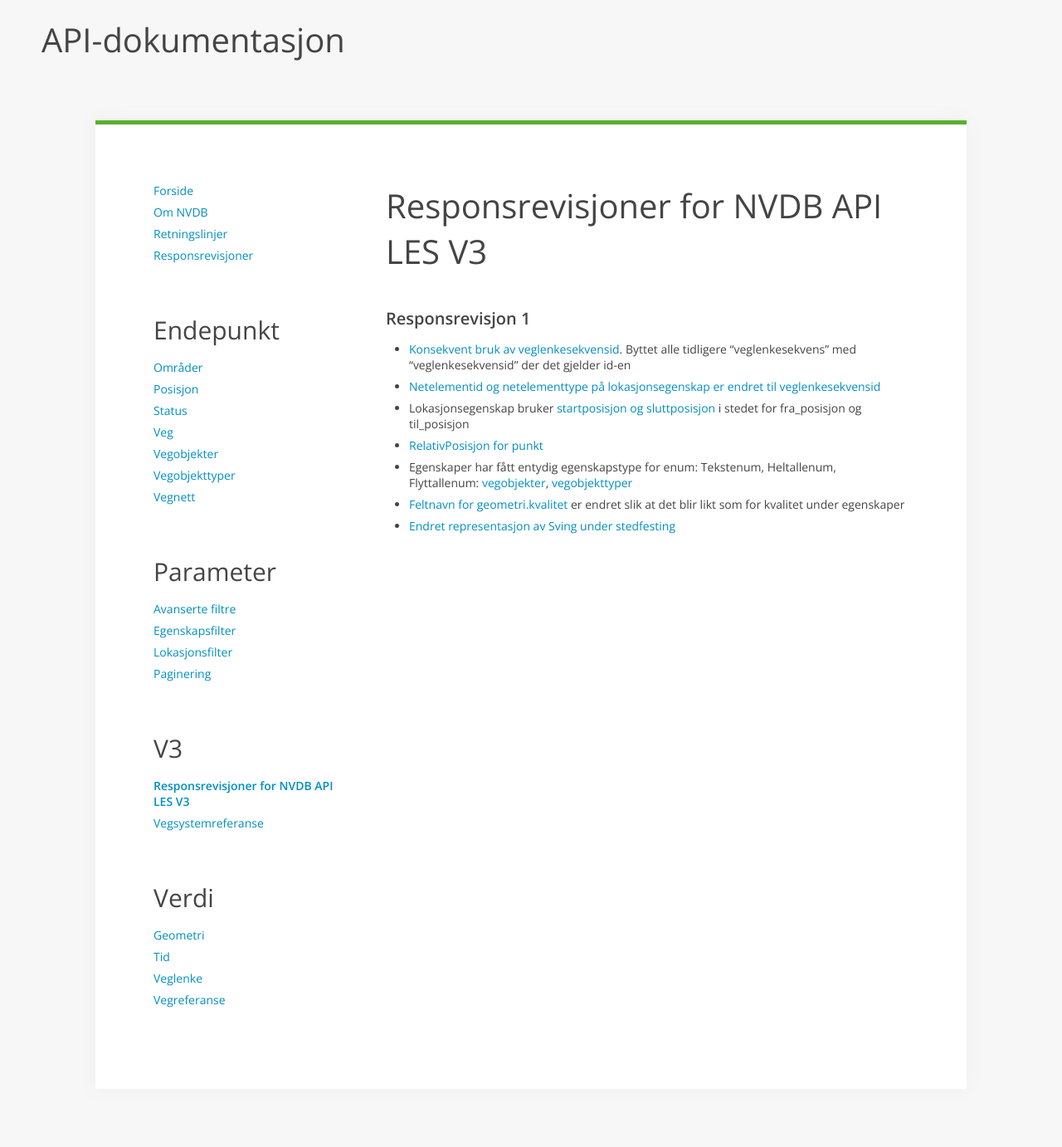
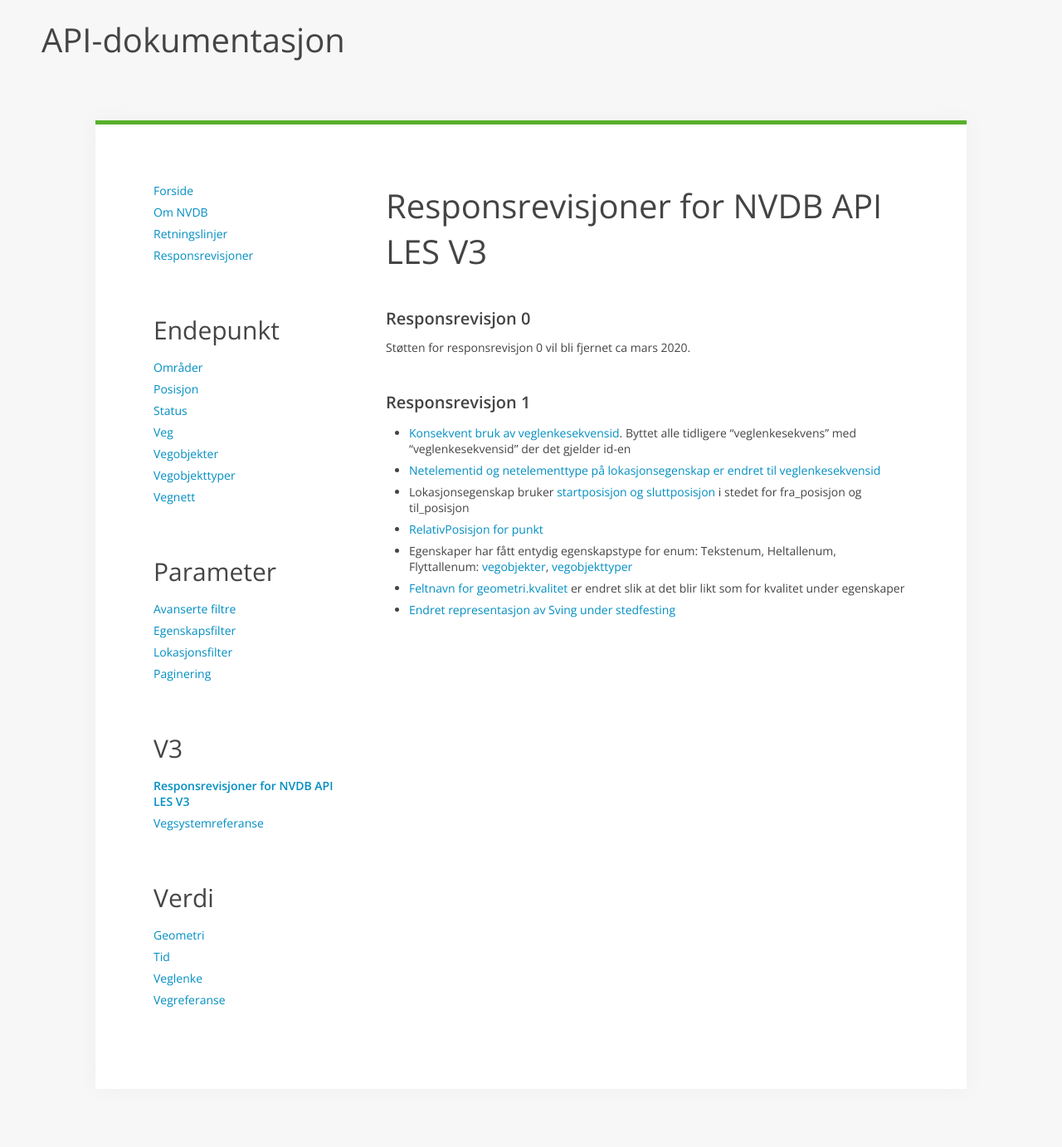
Before and after one commit to nvdb-vegdata/apidokumentasjon, a Jekyll site: the page built from v3/responsrevisjoner.md, in a window 1280 px wide. Shown: the whole page at 83% size. Built offline with Jekyll 4.4.1, drawn with Linux system fonts in a browser that asks for light colours; our own code applies the rules of GitHub Pages for plain Markdown files.

Commit message:
responsrevisjon 0 vil bli fjernet ca mars 2020

```diff
--- a/v3/responsrevisjoner.md
+++ b/v3/responsrevisjoner.md
@@ -1,4 +1,7 @@
 # Responsrevisjoner for NVDB API LES V3
+
+### Responsrevisjon 0
+Støtten for responsrevisjon 0 vil bli fjernet ca mars 2020.
 
 ### Responsrevisjon 1
 
```
